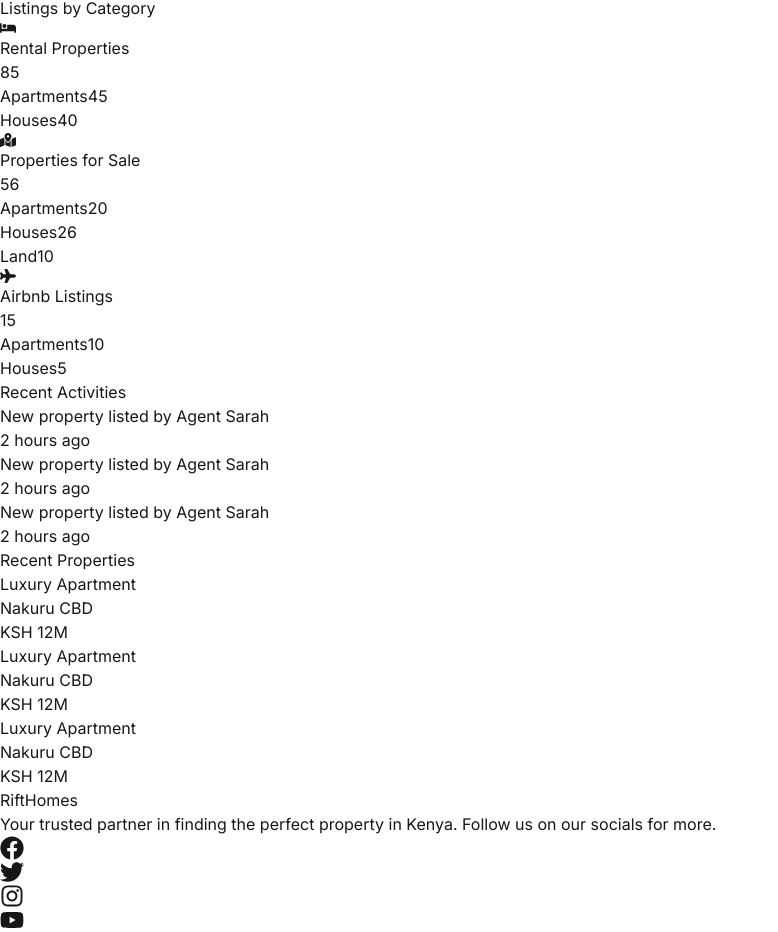
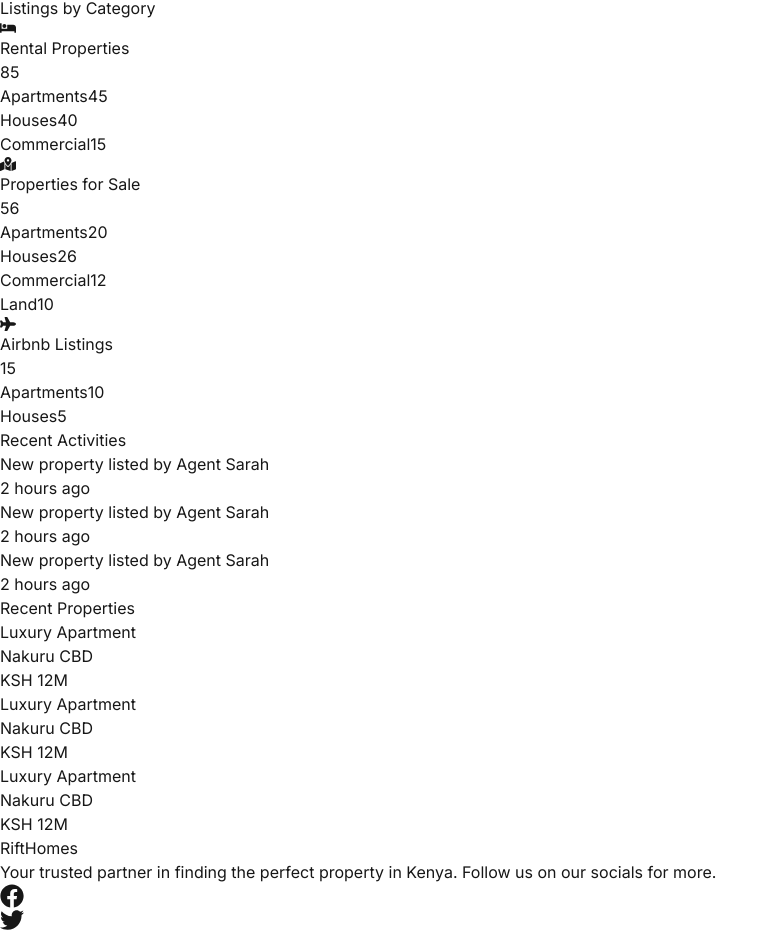
Before and after one commit to Hersys-co/rifthomes, a Next.js app: page /dashboard in a window 1280 px wide. Shown: the part 780-1712 px from the top of the page, without its empty margins (0-778 px from the left). Built offline with nearby package versions, Linux system fonts and the light colour scheme.

Commit message:
Add commercial property type on the overview and properties section

```diff
--- a/src/app/dashboard/page.tsx
+++ b/src/app/dashboard/page.tsx
@@ -37,7 +37,8 @@ export default function Dashboard() {
                         total={85}
                         breakdown={{
                             'Apartments': 45,
-                            'Houses': 40
+                            'Houses': 40,
+                            'Commercial': 15
                         }}
                     />
                     <CategoryStats
@@ -47,6 +48,7 @@ export default function Dashboard() {
                         breakdown={{
                             'Apartments': 20,
                             'Houses': 26,
+                            'Commercial': 12,
                             'Land': 10
                         }}
                     />
--- a/src/app/dashboard/properties/page.tsx
+++ b/src/app/dashboard/properties/page.tsx
@@ -19,7 +19,8 @@ export default function Properties() {
     const getPropertyTypes = (category: PropertyCategory) => {
         const types = [
             { id: 'APARTMENT', label: 'Apartments' },
-            { id: 'HOUSE', label: 'Houses' }
+            { id: 'HOUSE', label: 'Houses' },
+            { id: 'COMMERCIAL', label: 'Commercial' }
         ];
 
         if (category === 'SALE') {
```
